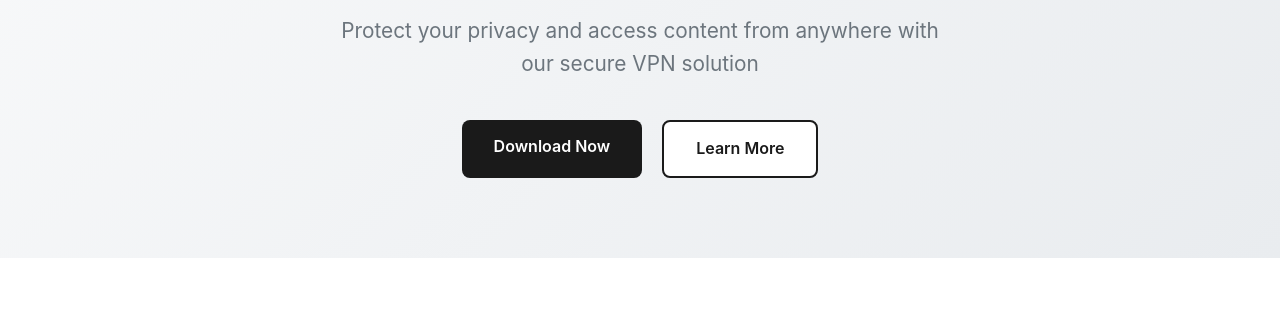
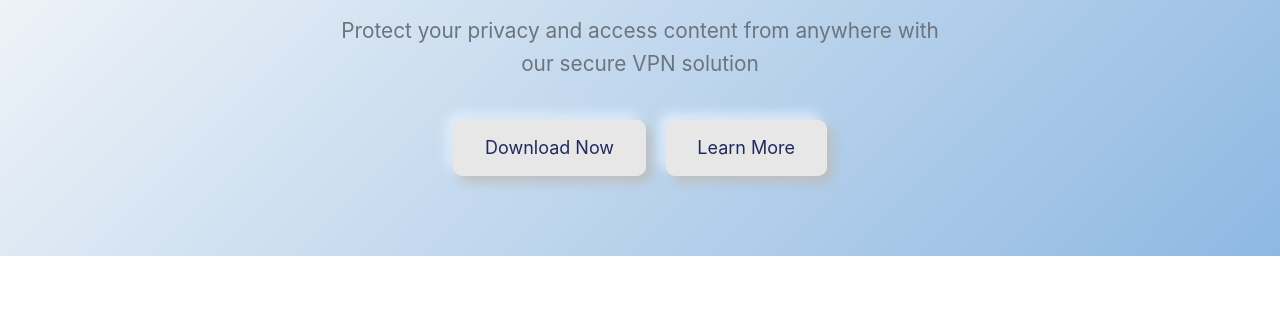
Before and after one commit to juffww/HermesVPN, a website: page public/index.html in a window 1280 px wide. Shown: the part 273-608 px from the top of the page. Drawn offline with Linux system fonts and the light colour scheme; no server answers.

Commit message:
Cập nhật index.html với css

```diff
--- a/public/index.html
+++ b/public/index.html
@@ -25,11 +25,13 @@
 
   <!-- Hero Section -->
   <section class="hero">
-    <h1>Fast & Secure VPN</h1>
-    <p>Protect your privacy and access content from anywhere with our secure VPN solution</p>
-    <div class="hero-buttons">
-      <a href="#download" class="btn-primary">Download Now</a>
-      <a href="#features" class="btn-secondary">Learn More</a>
+    <div class = "hero-image">
+      <h1>Fast & Secure VPN</h1>
+      <p>Protect your privacy and access content from anywhere with our secure VPN solution</p>
+      <div class="hero-buttons">
+        <a href="#download" class="btn-primary">Download Now</a>
+        <a href="#features" class="btn-secondary">Learn More</a>
+      </div>
     </div>
   </section>
 
--- a/public/style.css
+++ b/public/style.css
@@ -62,7 +62,7 @@ nav .container {
 
 /* Hero Section */
 .hero {
-    background: linear-gradient(135deg, #f8f9fa 0%, #e9ecef 100%);
+    background: linear-gradient(135deg, #f8f9fa 0%, #8eb8e2 100%);
     padding: 80px 20px;
     text-align: center;
 }
@@ -88,37 +88,29 @@ nav .container {
     flex-wrap: wrap;
 }
 
-.btn-primary {
-    background: #1a1a1a;
-    color: white;
-    padding: 14px 32px;
-    border-radius: 8px;
-    text-decoration: none;
-    font-weight: 600;
-    transition: all 0.2s;
-    border: none;
+.btn-primary,
+.btn-secondary {
+    display: inline-block;
+    color: #212a5d;
+    padding: 0.7em 1.7em;
+    font-size: 18px;
+    border-radius: 0.5em;
+    background: #e7e7e7;
     cursor: pointer;
-    font-size: 1rem;
+    border: 1px solid #e7e7e7;
+    transition: all 0.3s;
+    box-shadow: 6px 6px 12px #bebdbd, -6px -6px 12px #e2f0ff;
+    text-decoration: none; /* Bỏ gạch chân link */
 }
 
-.btn-primary:hover {
-    background: #333;
-    transform: translateY(-2px);
-}
-
-.btn-secondary {
-    background: white;
-    color: #1a1a1a;
-    padding: 14px 32px;
-    border-radius: 8px;
-    text-decoration: none;
-    font-weight: 600;
-    transition: all 0.2s;
-    border: 2px solid #1a1a1a;
-}
-
+.btn-primary:hover,
 .btn-secondary:hover {
-    background: #f8f9fa;
+    color: #575d75;
+    box-shadow: inset 4px 4px 12px #c5c5c5, inset -4px -4px 12px #ffffff;
+    border-top: 1px solid #c5c5c5;
+    border-left: 1px solid #c5c5c5;
+    border-right: 1px solid #e2f0ff;
+    border-bottom: 1px solid #e2f0ff;
 }
 
 /* Container */
@@ -138,6 +130,7 @@ section {
     font-weight: 700;
     color: #1a1a1a;
     margin-bottom: 50px;
+    margin-top: 20px;
 }
 
 /* Features */
@@ -164,7 +157,18 @@ section {
     justify-content: center;
     font-size: 2rem;
     margin: 0 auto 20px;
+    transition: all 0.3s;
 }
+
+.feature-icon:hover {
+    width: 100px;
+    height: 100px;
+    background: #efc9dc;
+    transform: translateY(-5px);
+    box-shadow: 0 8px 16px rgba(0, 0, 0, 0.1);
+    font-size: 4rem;
+}
+
 
 .feature-card h3 {
     font-size: 1.3rem;
```
